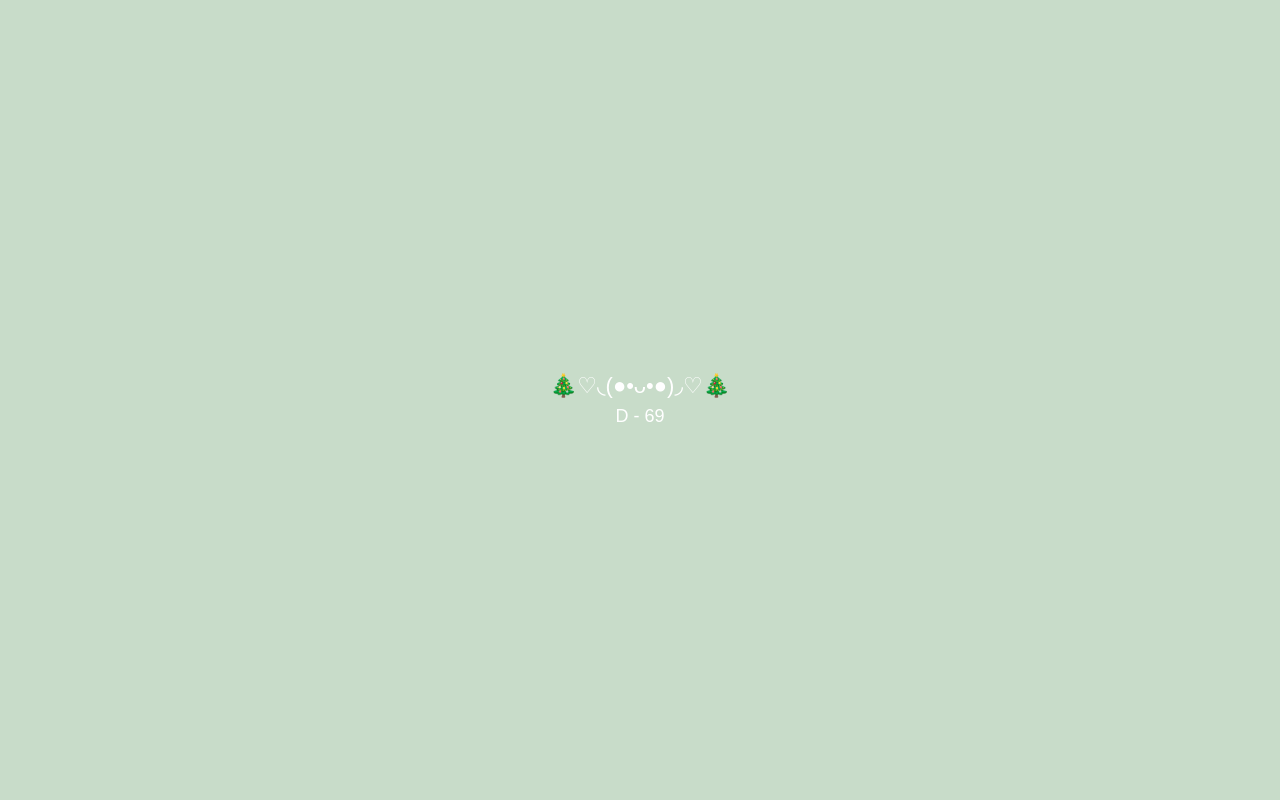
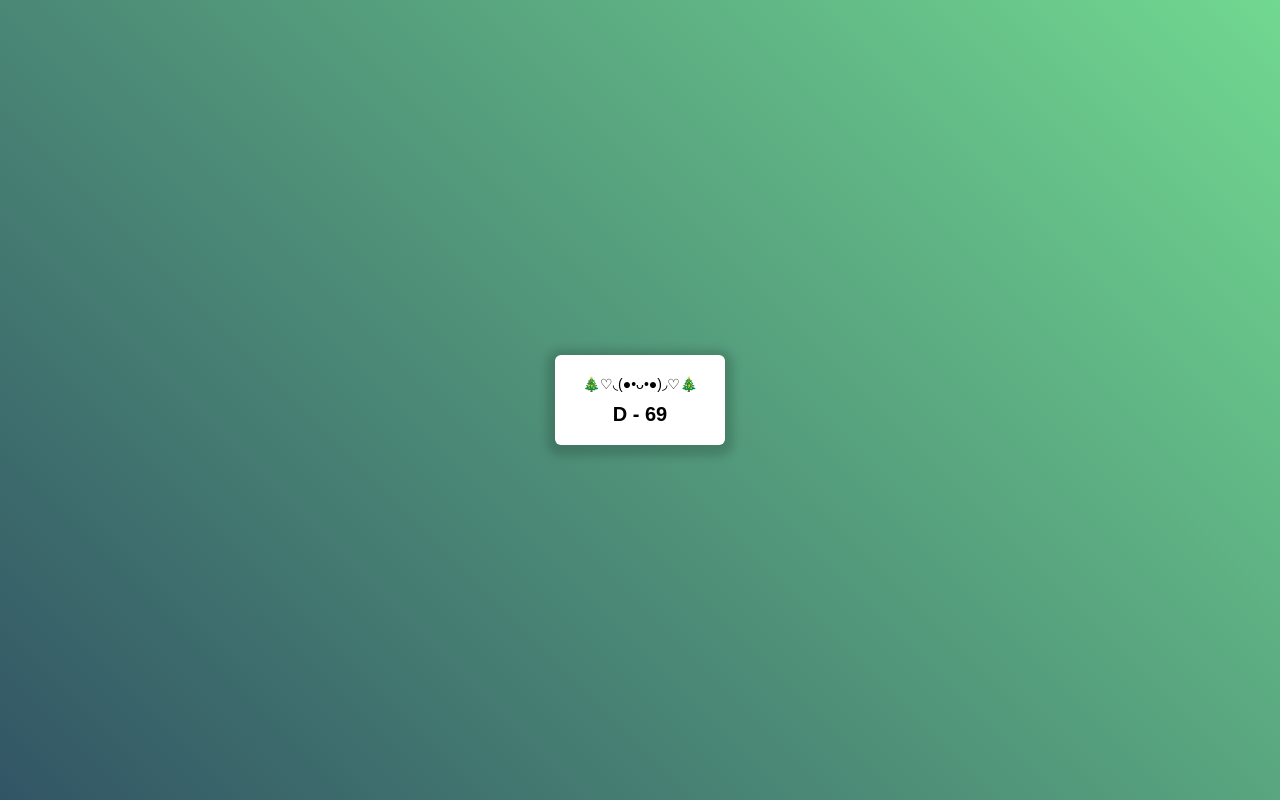
Before and after one commit to pakxe/widget, a React (Create React App) app: page / in a window 1280 px wide. Built offline with nearby package versions, Linux system fonts and the light colour scheme.

Commit message:
feat: 2차 시안 배경색과 박스 애니메이션이 있음

```diff
--- a/src/App.js
+++ b/src/App.js
@@ -4,15 +4,30 @@ import moment from "moment";
 import Flex from "./components/Flex/index";
 import { motion } from "framer-motion";
 
-const Background = styled(Flex)`
-  background-color: #c8dcc9;
+const Background = styled(motion.div)`
+  background: linear-gradient(45deg, #325565, #71d890);
+  display: flex;
+  flex-direction: ${(props) => props.direction || "row"};
+  justify-content: ${(props) => props.justify || "initial"};
+  align-items: ${(props) => props.align || "initial"};
   width: 100vw;
   height: 100vh;
 `;
 
+const Box = styled(motion.div)`
+  width: 170px;
+  height: 90px;
+  border-radius: 6px;
+  background-color: white;
+  box-shadow: 0 3px 10px 8px rgba(0, 0, 0, 0.17);
+  display: flex;
+  flex-direction: column;
+  justify-content: center;
+  align-items: center;
+`;
 const Typo = styled.div`
-  color: white;
-  font-size: ${(props) => props.size || "22px"}; // 단축 평가 표현식
+  color: black;
+  font-size: ${(props) => props.size || "14px"}; // 단축 평가 표현식
 `;
 
 function App() {
@@ -28,10 +43,22 @@ function App() {
 
   return (
     <Background justify="center" align="center" direction="column">
-      <Typo style={{ marginBottom: "10px" }}>🎄♡◟(●•ᴗ•●)◞♡🎄</Typo>
-      <Typo size="18px">D - {days}</Typo>
+      <Box
+        whileHover={{ scale: [null, 1.3, 1.2] }}
+        transition={{ duration: 0.3 }}
+      >
+        <Typo style={{ marginBottom: "13px" }}>🎄♡◟(●•ᴗ•●)◞♡🎄</Typo>
+        <Typo size="20px" style={{ fontWeight: "700" }}>
+          D - {days}
+        </Typo>
+      </Box>
     </Background>
   );
 }
 
 export default App;
+/*
+
+scale은 0.1 차이가 제일 적당함
+
+ */
```
